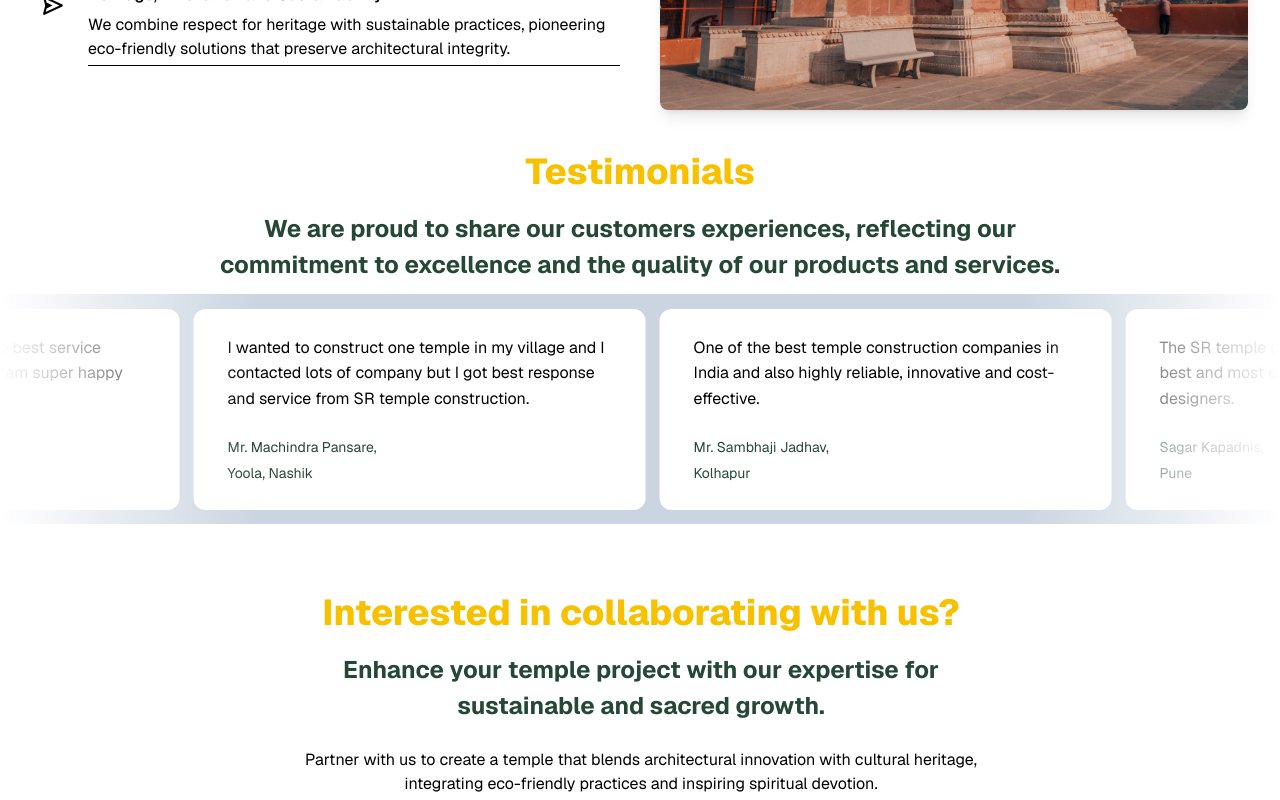
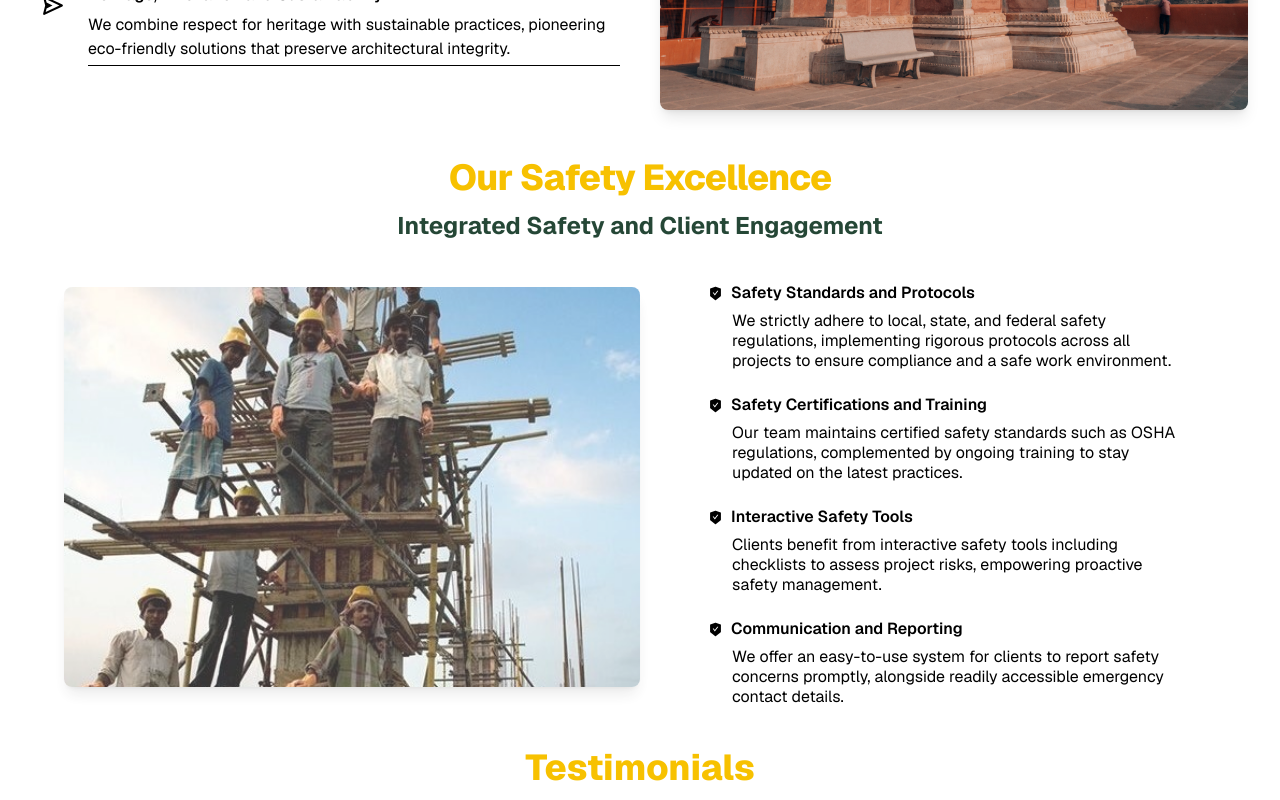
Before and after one commit to Vionsys-Official/sr-temple, a Next.js app: page / in a window 1280 px wide. Shown: the part 4020-4820 px from the top of the page. Built offline with nearby package versions, Linux system fonts and the light colour scheme.

Commit message:
Worked on safety excellence section of home page

```diff
--- a/src/app/page.tsx
+++ b/src/app/page.tsx
@@ -7,6 +7,7 @@ import Testimonial from './ui/home/Testimonial';
 import WeWork from './ui/home/WeWork';
 import Choose from './ui/home/Choose';
 import Hero from './ui/home/Hero';
+import Safety from './ui/home/Safety';
 
 const page: FC = () => (
   <div>
@@ -16,6 +17,7 @@ const page: FC = () => (
     <WeWork />
     <Services />
     <Choose />
+    <Safety />
     <Testimonial />
     <Contact />
   </div>
--- /dev/null
+++ b/src/app/ui/home/Safety.tsx
@@ -0,0 +1,106 @@
+'use client';
+
+import React from 'react';
+import Image from 'next/image';
+import { AiFillSafetyCertificate } from 'react-icons/ai';
+import { motion } from 'framer-motion';
+import s1 from '../../../../public/assets/home/S1.jpg';
+
+const features = [
+  {
+    title: 'Safety Standards and Protocols',
+    content: 'We strictly adhere to local, state, and federal safety regulations, implementing rigorous protocols across all projects to ensure compliance and a safe work environment.',
+  },
+  {
+    title: 'Safety Certifications and Training',
+    content: 'Our team maintains certified safety standards such as OSHA regulations, complemented by ongoing training to stay updated on the latest practices.',
+  },
+  {
+    title: 'Interactive Safety Tools',
+    content: 'Clients benefit from interactive safety tools including checklists to assess project risks, empowering proactive safety management.',
+  },
+  {
+    title: 'Communication and Reporting',
+    content: 'We offer an easy-to-use system for clients to report safety concerns promptly, alongside readily accessible emergency contact details.',
+  },
+];
+export default function Safety() {
+  return (
+    <motion.div
+      initial={{ opacity: 0, y: 100 }}
+      whileInView={{ opacity: 1, y: 1 }}
+      transition={{
+        delay: 0.2,
+        scale: { type: 'spring', stiffness: 30 },
+        opacity: { duration: 0.6 },
+        ease: 'easeInOut',
+      }}
+      className="py-2 mx-auto sm:max-w-xl md:max-w-full lg:max-w-screen-2xl lg:px-8 lg:py-6"
+    >
+      <motion.h2
+        initial={{ opacity: 0, y: 100 }} // X:100
+        whileInView={{ opacity: 1, y: 1 }} // y:100
+        transition={{
+          delay: 0.2,
+          scale: { type: 'spring', stiffness: 30 },
+          opacity: { duration: 0.6 },
+          ease: 'easeInOut',
+        }}
+        className="md:text-MainHeading text-MainHeading_sm md:font-MainHeading_sm font-MainHeading leading-none tracking-tight md:mx-auto text-center"
+      >
+        Our Safety Excellence
+      </motion.h2>
+      <motion.h6
+        initial={{ opacity: 0, y: 100 }} // X:100
+        whileInView={{ opacity: 1, y: 1 }} // y:100
+        transition={{
+          delay: 0.2,
+          scale: { type: 'spring', stiffness: 30 },
+          opacity: { duration: 0.6 },
+          ease: 'easeInOut',
+        }}
+        className="md:text-SubHeading text-SubHeading_sm md:font-SubHeading font-SubHeading_sm text-center mb-3 py-3"
+      >
+        Integrated Safety and Client Engagement
+      </motion.h6>
+      <div className="mx-auto max-w-7xl px-6 lg:px-8">
+        <div className="mx-auto max-w-2xl lg:max-w-none lg:grid lg:grid-cols-2">
+          <div className="mt-2 mb-2 flex items-center justify-center lg:justify-end">
+            <Image
+              style={{ height: '400px' }}
+              className="object-cover w-full opacity-80 rounded-lg shadow-lg"
+              src={s1}
+              alt="Construction image 3"
+            />
+          </div>
+          <div className="mt-4 mr-4 lg:mt-0 lg:max-w-lg lg:ml-8">
+            <dl className="mt-4 space-y-6 leading-5">
+              {features.map((feature) => (
+                <div key={feature.title} className=" pl-9">
+                  <motion.div
+                    initial={{ opacity: 0, x: -70 }}
+                    whileInView={{ opacity: 1, x: 0 }}
+                    transition={{
+                      delay: 0.2,
+                      scale: { type: 'spring', stiffness: 30 },
+                      opacity: { duration: 0.6 },
+                      ease: 'easeInOut',
+                    }}
+                  >
+                    <h6 className="mb-2 font-semibold leading-5">
+                      <AiFillSafetyCertificate size={15} className="inline mr-2" />
+                      {feature.title}
+                    </h6>
+                    <p className=" mt-2 ml-6 md:text-Paragraph text-Paragraph_sm md:font-Paragraph font-Paragraph_sm">
+                      {feature.content}
+                    </p>
+                  </motion.div>
+                </div>
+              ))}
+            </dl>
+          </div>
+        </div>
+      </div>
+    </motion.div>
+  );
+}
```
Also changed, not shown: public/assets/home/S1.jpg (added).
